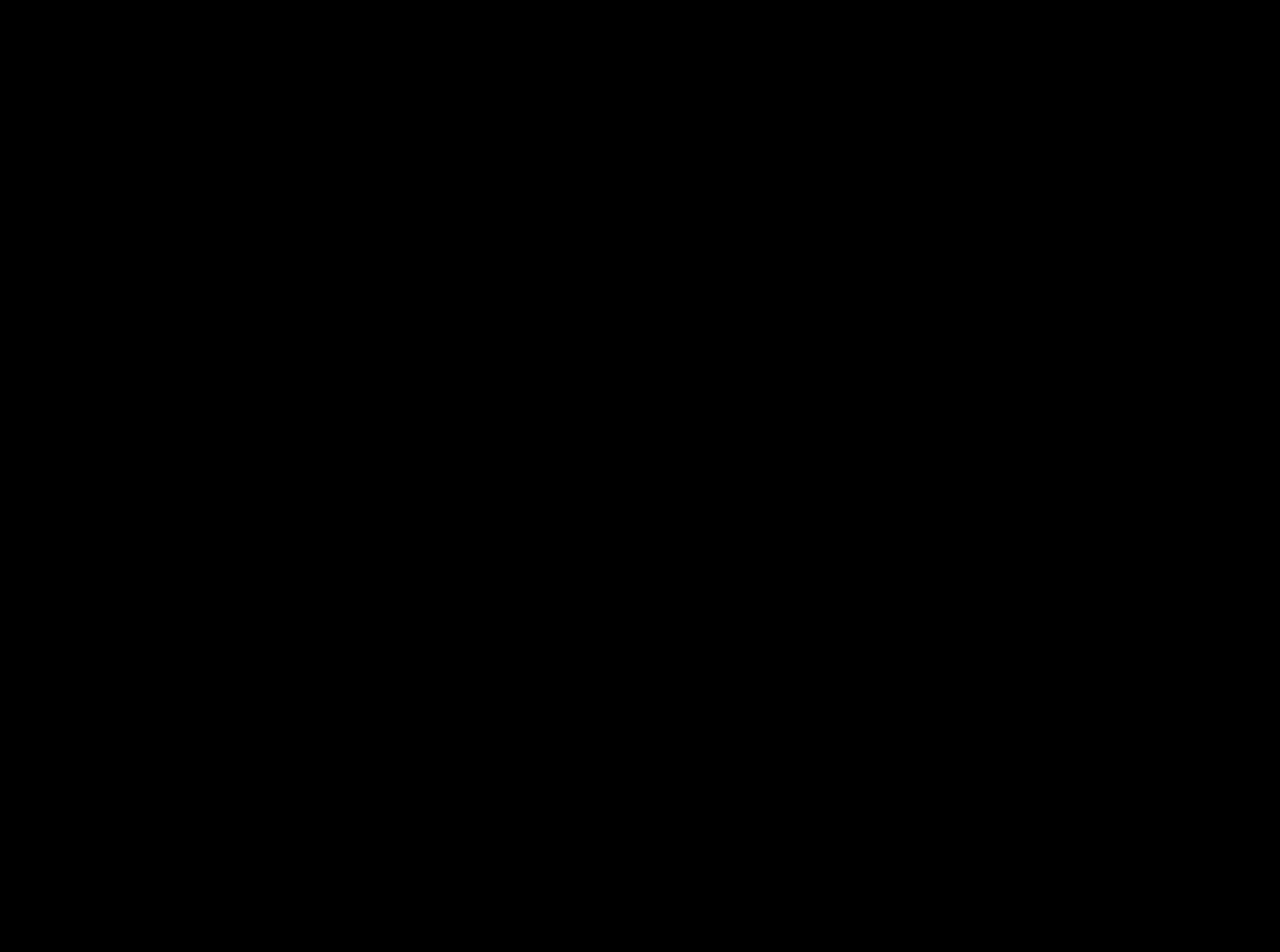
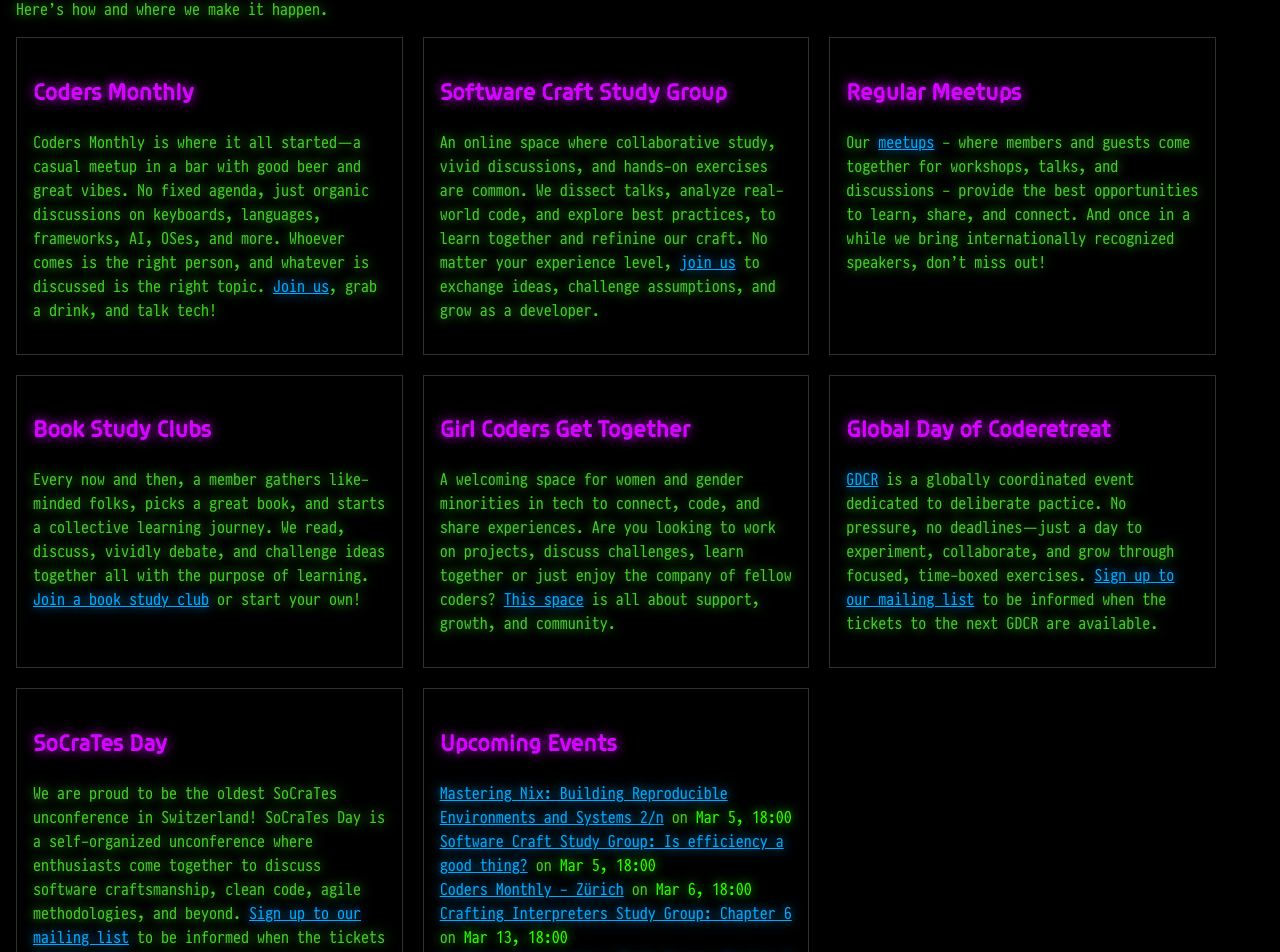
Before and after one commit to CodersOnlyCH/codersonly.org, a Nuxt app: page /what-we-do in a window 1280 px wide. Shown: the part 250-1202 px from the top of the page. Before the commit the page ends 800 px from the top, so only its background shows below. Built offline with nearby package versions, Linux system fonts and the light colour scheme.

Commit message:
Add what we do

```diff
--- a/app/pages/what-we-do.vue
+++ b/app/pages/what-we-do.vue
@@ -1,4 +1,125 @@
-<template></template>
+<template>
+  <h1>What We Do</h1>
+
+  <p>
+    Great things happen when developers come together. Our events are a space to
+    exchange ideas, tackle challenges, and push boundaries—together. Whether
+    it’s through deep technical discussions, hands-on workshops, or casual
+    meetups, we create opportunities for learning, collaboration, and growth.
+  </p>
+
+  <p>Here’s how and where we make it happen.</p>
+
+  <ul class="articles">
+    <li>
+      <article>
+        <h2>Coders Monthly</h2>
+        <p>
+          Coders Monthly is where it all started—a casual meetup in a bar with
+          good beer and great vibes. No fixed agenda, just organic discussions
+          on keyboards, languages, frameworks, AI, OSes, and more. Whoever comes
+          is the right person, and whatever is discussed is the right topic.
+          <a href="https://www.meetup.com/coders-only/events/">Join us</a>, grab
+          a drink, and talk tech!
+        </p>
+      </article>
+    </li>
+    <li>
+      <article>
+        <h2>Software Craft Study Group</h2>
+
+        <p>
+          An online space where collaborative study, vivid discussions, and
+          hands-on exercises are common. We dissect talks, analyze real-world
+          code, and explore best practices, to learn together and refinine our
+          craft. No matter your experience level,
+          <a href="https://discord.gg/SR7BZ8RZq7">join us</a> to exchange ideas,
+          challenge assumptions, and grow as a developer.
+        </p>
+      </article>
+    </li>
+    <li>
+      <article>
+        <h2>Regular Meetups</h2>
+
+        <p>
+          Our <a href="https://www.meetup.com/coders-only/events/">meetups</a> -
+          where members and guests come together for workshops, talks, and
+          discussions - provide the best opportunities to learn, share, and
+          connect. And once in a while we bring internationally recognized
+          speakers, don’t miss out!
+        </p>
+      </article>
+    </li>
+    <li>
+      <article>
+        <h2>Book Study Clubs</h2>
+
+        <p>
+          Every now and then, a member gathers like-minded folks, picks a great
+          book, and starts a collective learning journey. We read, discuss,
+          vividly debate, and challenge ideas together all with the purpose of
+          learning.
+          <a href="https://discord.gg/wspK5hdmDB">Join a book study club</a> or
+          start your own!
+        </p>
+      </article>
+    </li>
+    <li>
+      <article>
+        <h2>Girl Coders Get Together</h2>
+
+        <p>
+          A welcoming space for women and gender minorities in tech to connect,
+          code, and share experiences. Are you looking to work on projects,
+          discuss challenges, learn together or just enjoy the company of fellow
+          coders? <a href="https://discord.gg/pY5AkYfh">This space</a> is all
+          about support, growth, and community.
+        </p>
+      </article>
+    </li>
+    <li>
+      <article>
+        <h2>Global Day of Coderetreat</h2>
+
+        <p>
+          <a href="https://www.coderetreat.org/">GDCR</a> is a globally
+          coordinated event dedicated to deliberate pactice. No pressure, no
+          deadlines—just a day to experiment, collaborate, and grow through
+          focused, time-boxed exercises.
+          <a href="https://buttondown.email/CodersOnly"
+            >Sign up to our mailing list</a
+          >
+          to be informed when the tickets to the next GDCR are available.
+        </p>
+      </article>
+    </li>
+    <li>
+      <article>
+        <h2>SoCraTes Day</h2>
+
+        <p>
+          We are proud to be the oldest SoCraTes unconference in Switzerland!
+          SoCraTes Day is a self-organized unconference where enthusiasts come
+          together to discuss software craftsmanship, clean code, agile
+          methodologies, and beyond.
+          <a href="https://buttondown.email/CodersOnly"
+            >Sign up to our mailing list</a
+          >
+          to be informed when the tickets to the next SoCraTes Day are
+          available.
+        </p>
+      </article>
+    </li>
+    <li>
+      <article>
+        <h2>Upcoming Events</h2>
+
+        <Meetups />
+      </article>
+    </li>
+  </ul>
+</template>
 
 <script setup lang="ts">
 definePageMeta({
@@ -7,3 +128,19 @@ definePageMeta({
   title: "What We Do",
 });
 </script>
+
+<style scoped>
+.articles {
+  display: grid;
+  grid-template-columns: repeat(auto-fit, minmax(300px, 1fr));
+  gap: 20px;
+  justify-content: center;
+  list-style: none;
+  padding: 0;
+}
+
+.articles > li {
+  border: 1px solid var(--color-alien-hue-3);
+  padding: 1em;
+}
+</style>
```
